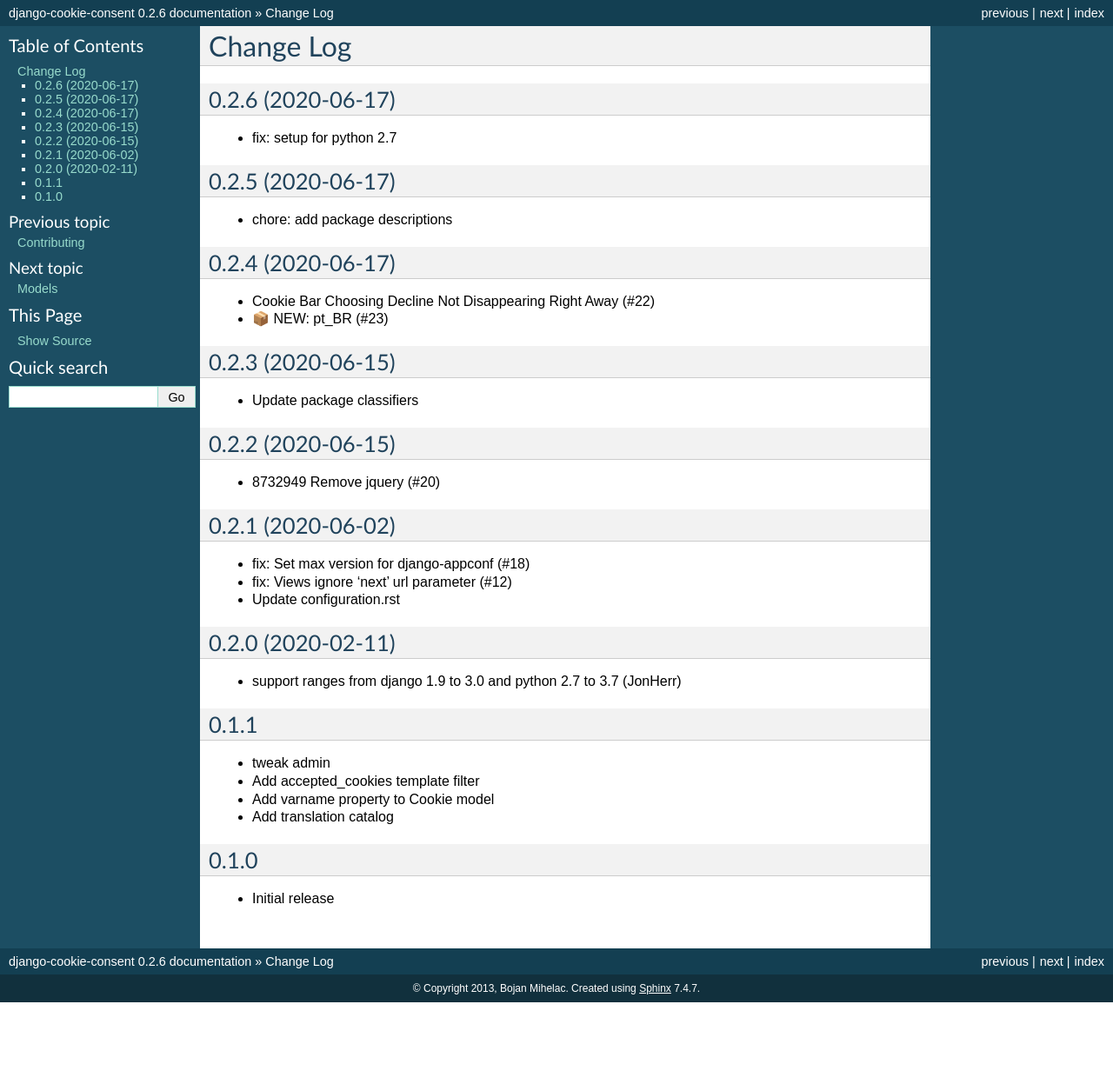
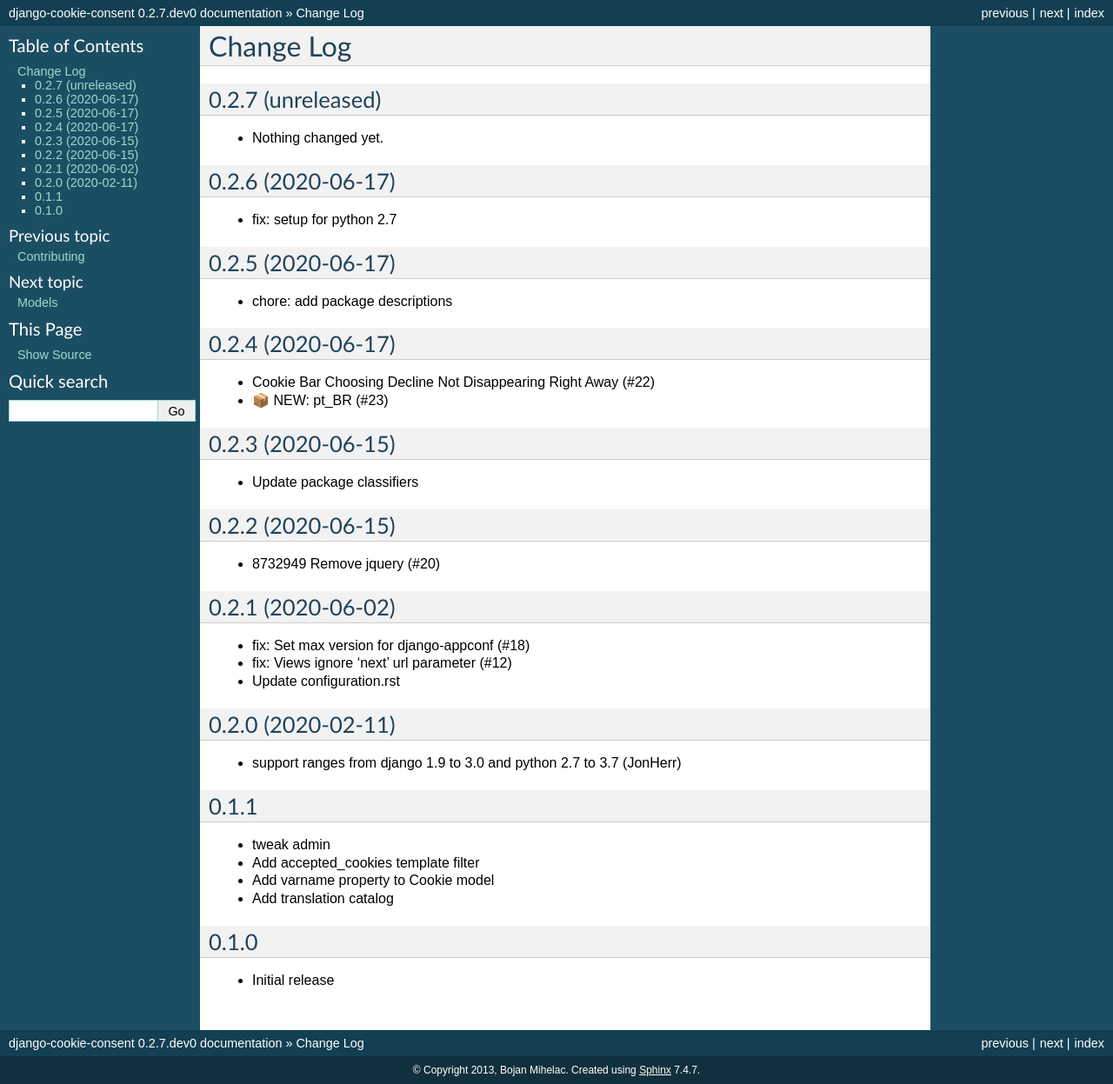
Before and after one commit to jazzband/django-cookie-consent, a Sphinx documentation site: the page built from docs/changelog.rst, in a window 1280 px wide. Shown: the whole page at 87% size. Built offline with Sphinx 7.4.7, drawn with Linux system fonts in a browser that asks for light colours; the version number is read from the project's files by our own code; before the commit the page ends 1153 px from its top, so only the background shows below that.

Commit message:
Back to development: 0.2.7

```diff
--- a/docs/changelog.rst
+++ b/docs/changelog.rst
@@ -1,6 +1,12 @@
 ===========
 Change Log
 ===========
+
+0.2.7 (unreleased)
+------------------
+
+- Nothing changed yet.
+
 
 0.2.6 (2020-06-17)
 ------------------
--- a/setup.py
+++ b/setup.py
@@ -2,7 +2,7 @@
 from setuptools import find_packages
 
 
-version = '0.2.6'
+version = '0.2.7.dev0'
 
 CLASSIFIERS = [
     'Framework :: Django',
```
